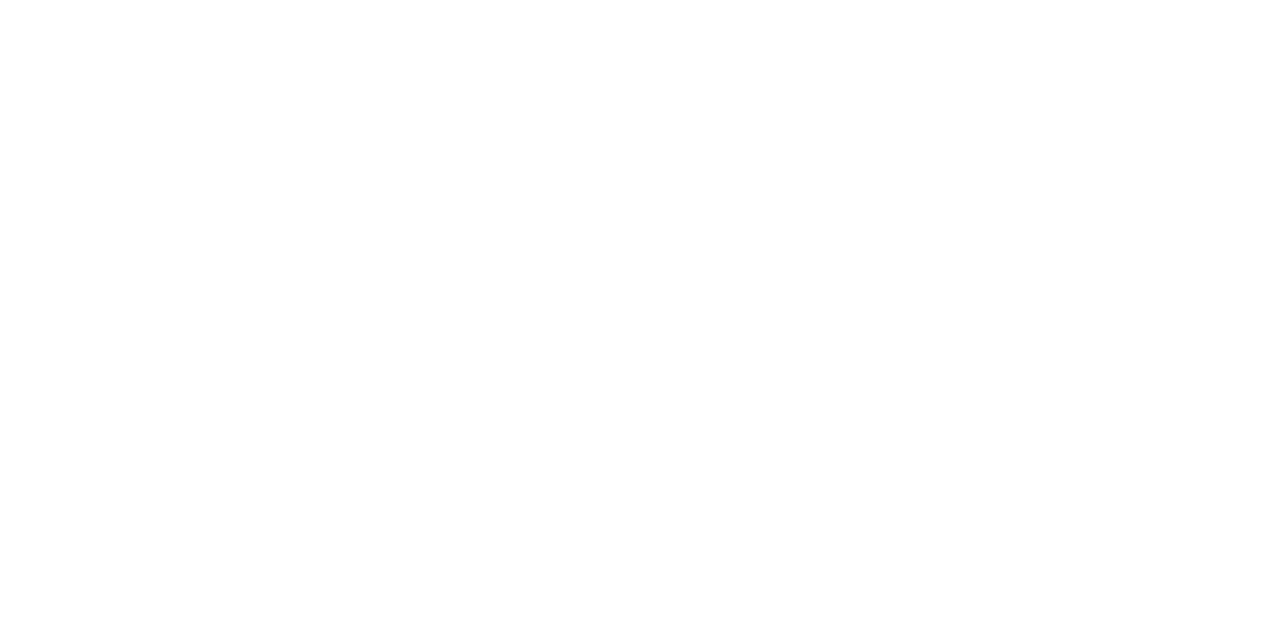
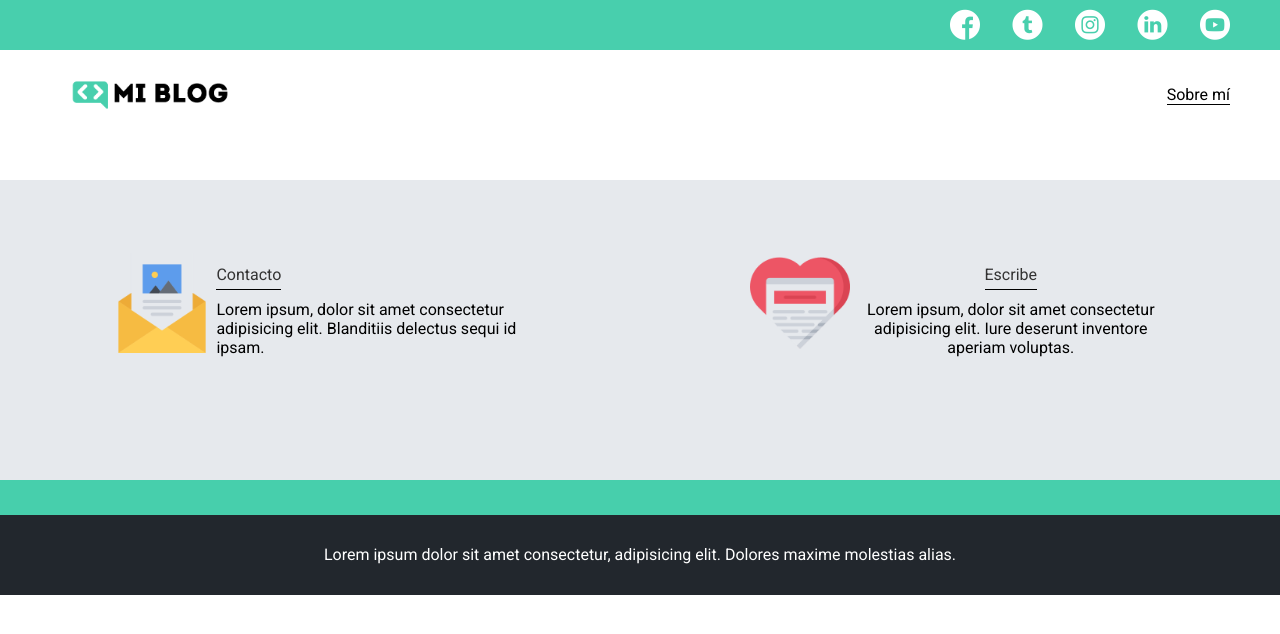
Before and after one commit to luissberenguer/maquetacion-css, a plain HTML site: page perfil.html in a window 1280 px wide. Drawn offline with Linux system fonts and the light colour scheme.

Commit message:
maquetando html perfil

```diff
--- a/css/main.css
+++ b/css/main.css
@@ -228,3 +228,31 @@ footer p {
 .blogpost-main-container article h1 {
     font-size: 35px;
 }
+
+.contact-main-container {
+    width: 100%;
+    min-height: 250px;
+    background-color: #e6e9ed;
+    text-align: center;
+    padding-bottom: 50px;
+}
+
+.contact-main-container div {
+    display: inline-block;
+    width: 49.5%;
+    height: 100%;
+}
+
+.contact-main-container div a {
+    border-bottom: 1px solid black;
+    padding-bottom: 5px;
+}
+
+.contact-main-container .contact-left, .contact-right {
+    text-align: initial;
+    margin-top: 85px;
+}
+
+.contact-main-container img {
+    width: 100px;
+}
--- a/perfil.html
+++ b/perfil.html
@@ -0,0 +1,74 @@
+<!DOCTYPE html>
+<html lang="es">
+<head>
+    <meta charset="UTF-8">
+    <meta http-equiv="X-UA-Compatible" content="IE=edge">
+    <meta name="viewport" content="width=device-width, initial-scale=1.0">
+    <title>Blogs</title>
+    <link rel="stylesheet" href="./css/main.css">
+    <link rel="stylesheet" href="./css/font/flaticon.css">
+</head>
+<body>
+    <header>
+        <section class="header-items-container">
+            <div class="icons">
+                <a href=""><span class="flaticon-001-facebook"></span></a>
+                <a href="/"><span class="flaticon-002-twitter"></span></a>
+                <a href="/"><span class="flaticon-011-instagram"></span></a>
+                <a href="/"><span class="flaticon-010-linkedin"></span></a>
+                <a href="/"><span class="flaticon-008-youtube"></span></a>
+            </div>
+        </section>
+        <nav>
+            <section class="nav-logo-container">
+                <a href=""><img src="./assets/img/Logo-negro.png" alt="Logo de mi blog"></a>
+            </section>
+            <section class="profile-link">
+                <a href="./perfil.html">Sobre mí</a>
+            </section>
+        </nav>
+    </header>
+    <main>
+        <section class="profile-main-container">
+            <div class="grid-container">
+                <div>
+                    <img src="" alt="">
+                </div>
+                <div>
+                    <h2></h2>
+                    <p></p>
+                </div>
+            </div>
+        </section>
+        <section class="profile-main-proyects">
+            <div class="grid-container">
+                <h3></h3>
+                <div class="proyects-main-container">
+                    <article class="proyect-container">
+                        <h4></h4>
+                    </article>
+                </div>
+            </div>
+        </section>
+        <section class="contact-main-container">
+            <div>
+                <img src="./assets/img/013-newsletter.png" alt="newsletter">
+                <div class="contact-left">
+                    <a href="">Contacto</a>
+                    <p>Lorem ipsum, dolor sit amet consectetur adipisicing elit. Blanditiis delectus sequi id ipsam.</p>
+                </div>
+            </div>
+            <div>
+                <img src="./assets/img/006-like.png" alt="like">
+                <div class="contat-right">
+                    <a href="">Escribe</a>
+                    <p>Lorem ipsum, dolor sit amet consectetur adipisicing elit. Iure deserunt inventore aperiam voluptas.</p>
+                </div>
+            </div>
+        </section>
+    </main>
+    <footer>
+        <p>Lorem ipsum dolor sit amet consectetur, adipisicing elit. Dolores maxime molestias alias.</p>
+    </footer>
+</body>
+</html>
```
Also changed, not shown: blog.html (+6 -6 lines).
